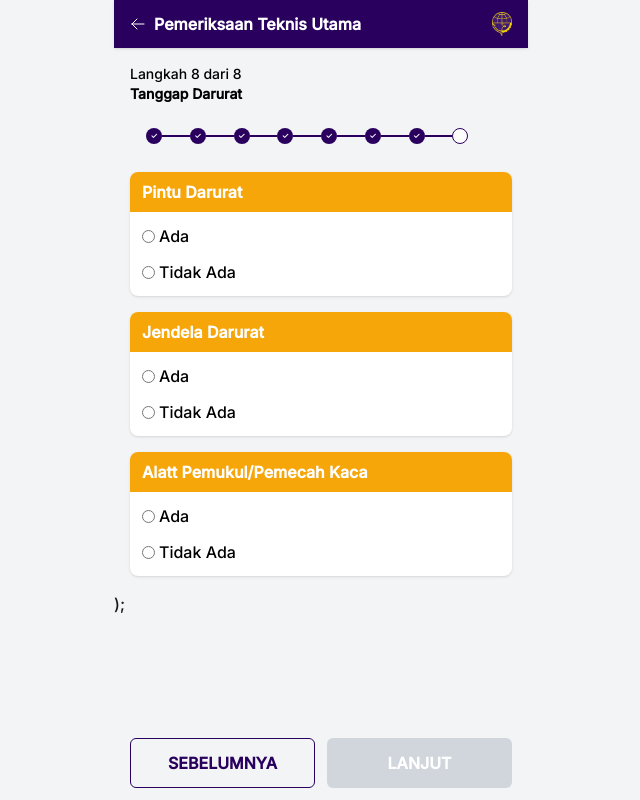
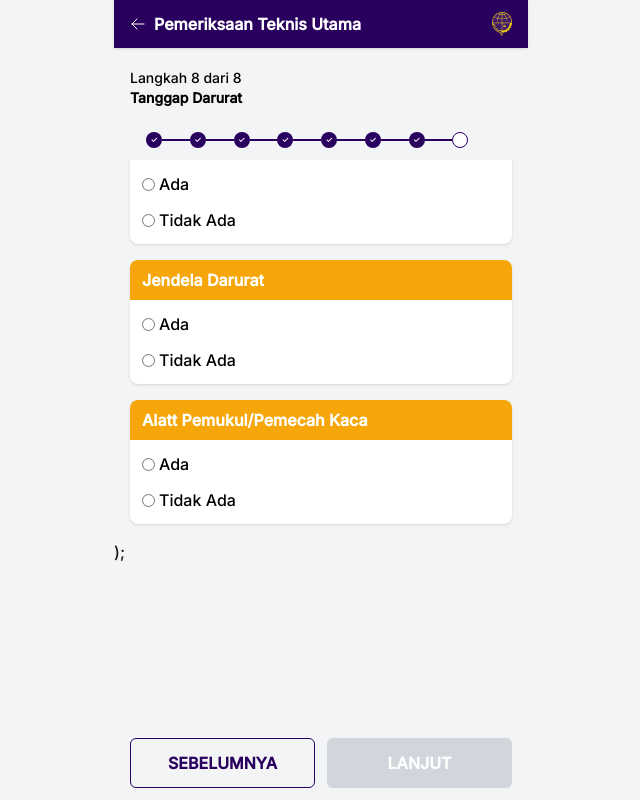
Before and after one commit to farhanangga/ramcek-nasional, a Next.js app: page /pemeriksaan/pemeriksaanTeknis/8-tanggapDarurat in a window 1280 px wide. Shown: the whole page, without its empty margins (319-959 px from the left). Built offline with nearby package versions, Linux system fonts and the light colour scheme.

Commit message:
CHANGES STEPPER STYLE TO FIXED

```diff
--- a/src/app/pemeriksaan/pemeriksaanTeknis/8-tanggapDarurat/page.tsx
+++ b/src/app/pemeriksaan/pemeriksaanTeknis/8-tanggapDarurat/page.tsx
@@ -142,31 +142,34 @@ const handleTextChange = (qId: string, value: string) => {
           </div>
         </div>
         {/* Stepper */}
-        <div className="px-4 py-3 pt-16">
+        <div className="sticky top-[56px] z-40 bg-gray-100 px-4 py-3">
           <p className="text-sm text-black mb-6">
             Langkah 8 dari 8 <br />
             <span className="font-semibold">Tanggap Darurat </span>
           </p>
           <div className="flex items-center justify-between mx-4">
             {[...Array(8)].map((_, idx) => {
-            const isCompleted = idx < 7; // step 1 & 2 selesai
-            const isActive = idx === 7;  // step 3 aktif
+              const isCompleted = idx < 7;
+              const isActive = idx === 7;
 
               return (
                 <div key={idx} className="flex items-center w-full">
                   <div
                     className={`flex items-center justify-center w-4 h-4 rounded-full text-[8px] font-bold
-                  ${isCompleted ? "bg-[#29005E] text-white" :
-                      isActive ? "bg-white border border-[#29005E] text-[#29005E]" :
-                      "bg-gray-300 text-transparent"}`}
+                      ${isCompleted
+                        ? "bg-[#29005E] text-white"
+                        : isActive
+                        ? "bg-white border border-[#29005E] text-[#29005E]"
+                        : "bg-gray-300 text-transparent"}`}
                   >
                     {isCompleted ? "✓" : ""}
                   </div>
 
                   {idx < 7 && (
                     <div
-                    className={`flex-1 h-0.5
-                        ${isCompleted ? "bg-[#29005E]" : "bg-gray-300"}`}
+                      className={`flex-1 h-0.5 ${
+                        isCompleted ? "bg-[#29005E]" : "bg-gray-300"
+                      }`}
                     ></div>
                   )}
                 </div>
```
Lines whose indentation alone changed are shown as unchanged.
